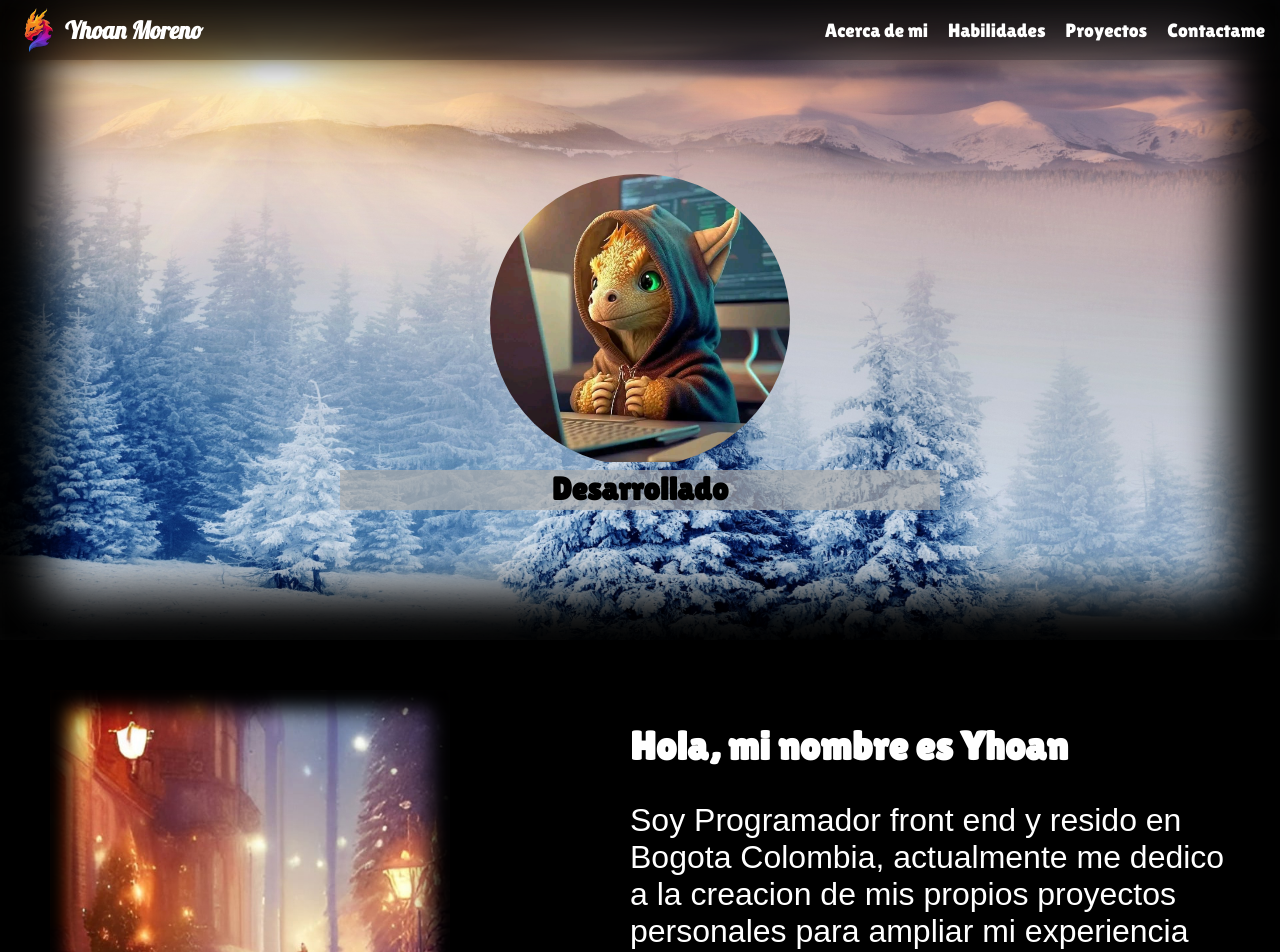
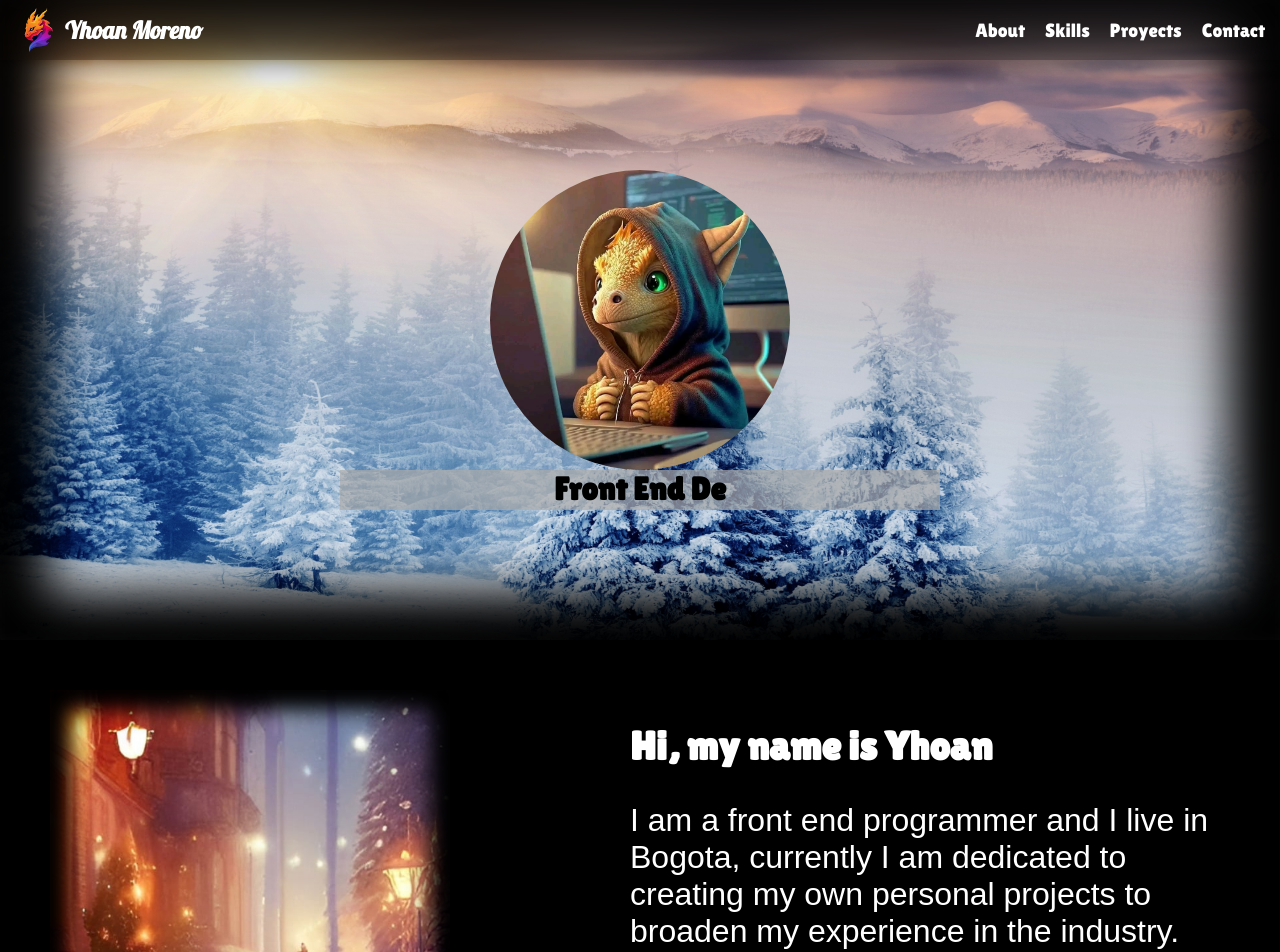
Before and after one commit to Yhoan008/Portafolio, a React (Vite) app: page / in a window 1280 px wide. Shown: the top 952 px of the page. Built offline with nearby package versions, Linux system fonts and the light colour scheme; a web font is replaced by a local one.

Commit message:
Se agrega idiom.js

```diff
--- a/src/App.jsx
+++ b/src/App.jsx
@@ -2,6 +2,7 @@ import styled, { createGlobalStyle } from "styled-components";
 import Back from "./winter/Back";
 import About from "./winter/About";
 import Skills from "./winter/Skills";
+import { idiom } from "./idiom";
 
 const GlobalStyle = createGlobalStyle`
   body{
@@ -21,9 +22,9 @@ export default function App() {
   return (
     <>
       <GlobalStyle />
-      <Back />
-      <About />
-      <Skills />
+      <Back idiom={idiom.en} />
+      <About idiom={idiom.en} />
+      <Skills idiom={idiom.en} />
     </>
   );
 }
@@ -32,7 +33,6 @@ export default function App() {
 
 // Agregar aprendizajes futuros
 // Expand cards en area de proyectos
-// Elegir paleta de colores y tipografias
 // Progress step con el scroll de la pagina
 // incluir audios interactivos
 
--- /dev/null
+++ b/src/idiom.js
@@ -0,0 +1,62 @@
+export const idiom = {
+  es: {
+    navName: "Yhoan Moreno",
+    navList: ["Acerca de mi", "Habilidades", "Proyectos", "Contactame"],
+    title: {
+      title1: "Yhoan Moreno",
+      title2: "Desarrollador Front End",
+      title3: "Diseñador Web",
+    },
+    aboutTitle: "Hola, mi nombre es Yhoan",
+    aboutDescription:
+      "Soy programador front end y resido en Bogota, actualmente me dedico a la creacion de mis propios proyectos personales para ampliar mi experiencia en la industria.",
+    skills: [
+      {
+        skill: "HTML",
+        percent: 95,
+      },
+      {
+        skill: "CSS",
+        percent: 85,
+      },
+      {
+        skill: "Javascript",
+        percent: 85,
+      },
+      {
+        skill: "React",
+        percent: 70,
+      },
+    ],
+  },
+  en: {
+    navName: "Yhoan Moreno",
+    navList: ["About", "Skills", "Proyects", "Contact"],
+    title: {
+      title1: "Yhoan Moreno",
+      title2: "Front End Developer",
+      title3: "Web designer",
+    },
+    aboutTitle: "Hi, my name is Yhoan",
+    aboutDescription:
+      "I am a front end programmer and I live in Bogota, currently I am dedicated to creating my own personal projects to broaden my experience in the industry.",
+    skills: [
+      {
+        skill: "HTML",
+        percent: 95,
+      },
+      {
+        skill: "CSS",
+        percent: 85,
+      },
+      {
+        skill: "Javascript",
+        percent: 85,
+      },
+      {
+        skill: "React",
+        percent: 70,
+      },
+    ],
+  },
+};
--- a/src/winter/About.jsx
+++ b/src/winter/About.jsx
@@ -31,6 +31,12 @@ const P = styled.p`
 `;
 
 export default class About extends Component {
+  // constructor() {
+  //   super(props);
+  //   this.state = {
+  //     idiom: this.props.idiom,
+  //   };
+  // }
   render() {
     return (
       <Container>
@@ -40,12 +46,8 @@ export default class About extends Component {
             width: "600px",
           }}
         >
-          <H2>Hola, mi nombre es Yhoan</H2>
-          <P>
-            Soy Programador front end y resido en Bogota Colombia, actualmente
-            me dedico a la creacion de mis propios proyectos personales para
-            ampliar mi experiencia en la industria.
-          </P>
+          <H2>{this.props.idiom.aboutTitle}</H2>
+          <P>{this.props.idiom.aboutDescription}</P>
         </div>
       </Container>
     );
--- a/src/winter/Back.jsx
+++ b/src/winter/Back.jsx
@@ -21,15 +21,16 @@ const Container = styled.div`
 const Img = styled.div`
   position: absolute;
   width: 300px;
-  height: auto;
+  height: 300px;
   margin: auto;
   border-radius: 50%;
   transition: 0.2s all;
   overflow: hidden;
   z-index: 100;
+  object-fit: contain;
 `;
 
-export default function Back() {
+export default function Back({idiom}) {
   const [pantalla, setPantalla] = useState(window.innerWidth);
   const [hover, setHover] = useState(false);
 
@@ -38,7 +39,7 @@ export default function Back() {
   };
 
   window.addEventListener("scroll", () => {
-    if (window.scrollY > 460) {
+    if (window.scrollY > 10) {
       setHover(true);
     }
   });
@@ -50,14 +51,14 @@ export default function Back() {
   return (
     <Container style={containerStyle}>
       <Shadow pantalla={pantalla} hover={hover} />
-      <Head hover={hover} />
-      <Title pantalla={pantalla} />
+      <Head hover={hover} idiom={idiom} />
+      <Title pantalla={pantalla} idiom={idiom} />
       <Img
         onMouseEnter={() => {
           setHover(true);
         }}
       >
-        <img src={face} alt="perfil" style={{ width: "100%" }} />
+        <img src={face} alt="perfil" style={{ height:'100%' }} />
       </Img>
     </Container>
   );
--- a/src/winter/Head.jsx
+++ b/src/winter/Head.jsx
@@ -1,7 +1,7 @@
 import styled from "styled-components";
 import dragonIcon from "./../assets/dragonIcon.png";
 
-const Contain = styled.div`
+const Contain = styled.nav`
   position: fixed;
   margin: 0;
   width: 100%;
@@ -60,7 +60,7 @@ const Li = styled.li`
   }
 `;
 
-export default function Head({ hover }) {
+export default function Head({ hover, idiom }) {
   const ulStyle = {
     zIndex: `${hover == true ? 1000 : -100}`,
   };
@@ -71,13 +71,22 @@ export default function Head({ hover }) {
         <Img>
           <ImgStyle src={dragonIcon} alt="Dragon colorfull" />
         </Img>
-        <H2>Yhoan Moreno</H2>
+        <H2>{idiom.navName}</H2>
       </Name>
       <Ul>
-        <Li>Acerca de mi</Li>
-        <Li>Habilidades</Li>
-        <Li>Proyectos</Li>
-        <Li>Contactame</Li>
+        {idiom.navList.map((text, index) => (
+          <Li key={index}>
+            <a
+              href="#"
+              style={{
+                color: "white",
+                textDecoration: "none"
+              }}
+            >
+              {text}
+            </a>
+          </Li>
+        ))}
       </Ul>
     </Contain>
   );
--- a/src/winter/Skills.jsx
+++ b/src/winter/Skills.jsx
@@ -10,24 +10,21 @@ const Contain = styled.div`
   padding: 0 50px;
 `;
 
-export default function Skills() {
+export default function Skills({ idiom }) {
   return (
     <Contain>
       <h2
         style={{
-          width: '100%',
-          height: 'auto',
+          width: "100%",
+          height: "auto",
           textAlign: "center",
         }}
       >
         HABILIDADES
       </h2>
-      <Bar skill="HTML" percent={95} />
-      <Bar skill="CSS" percent={85} />
-      <Bar skill="Javascript" percent={85} />
-      <Bar skill="React" percent={65} />
-      <Bar skill="Git" percent={80} />
-      <Bar skill="Gimp" percent={70} />
+      {idiom.skills.map((skill, index) => (
+        <Bar skill={skill.skill} percent={skill.percent} key={index}/>
+      ))}
     </Contain>
   );
 }
--- a/src/winter/Title.jsx
+++ b/src/winter/Title.jsx
@@ -16,7 +16,7 @@ const Back = styled.div`
   filter: opacity(70%);
 `;
 
-export default function Title() {
+export default function Title({ idiom }) {
   const containStyle = {
     top: `${170}px`,
   };
@@ -24,7 +24,7 @@ export default function Title() {
   return (
     <Contain style={containStyle}>
       <Back />
-      <Text />
+      <Text idiom={idiom} />
     </Contain>
   );
 }
@@ -36,16 +36,12 @@ const H2 = styled.h2`
   font-size: 2em;
   padding: 0;
   margin: 0;
-  font-family: 'Lilita One', cursive; // titulos
-
+  font-family: "Lilita One", cursive; // titulos
 `;
 
-const text1 = "Yhoan Moreno";
-const text2 = "Desarrollador Front End";
-const text3 = "Diseñador Web";
-const array1 = Array.from(text1);
-const array2 = Array.from(text2);
-const array3 = Array.from(text3);
+let array1 = [];
+let array2 = [];
+let array3 = [];
 
 let array = array1;
 let invert = false;
@@ -54,10 +50,14 @@ let ind1 = true;
 let ind2 = false;
 let ind3 = false;
 
-function Text() {
+function Text({ idiom }) {
   const [ind, setInd] = useState(array1.length);
 
   useEffect(() => {
+    array1 = Array.from(idiom.title.title1);
+    array2 = Array.from(idiom.title.title2);
+    array3 = Array.from(idiom.title.title3);
+
     const intervalId = setInterval(() => {
       setInd((ind) => {
         if (ind <= 0) {
```
Also changed, not shown: src/assets/Perfil.png (added).
